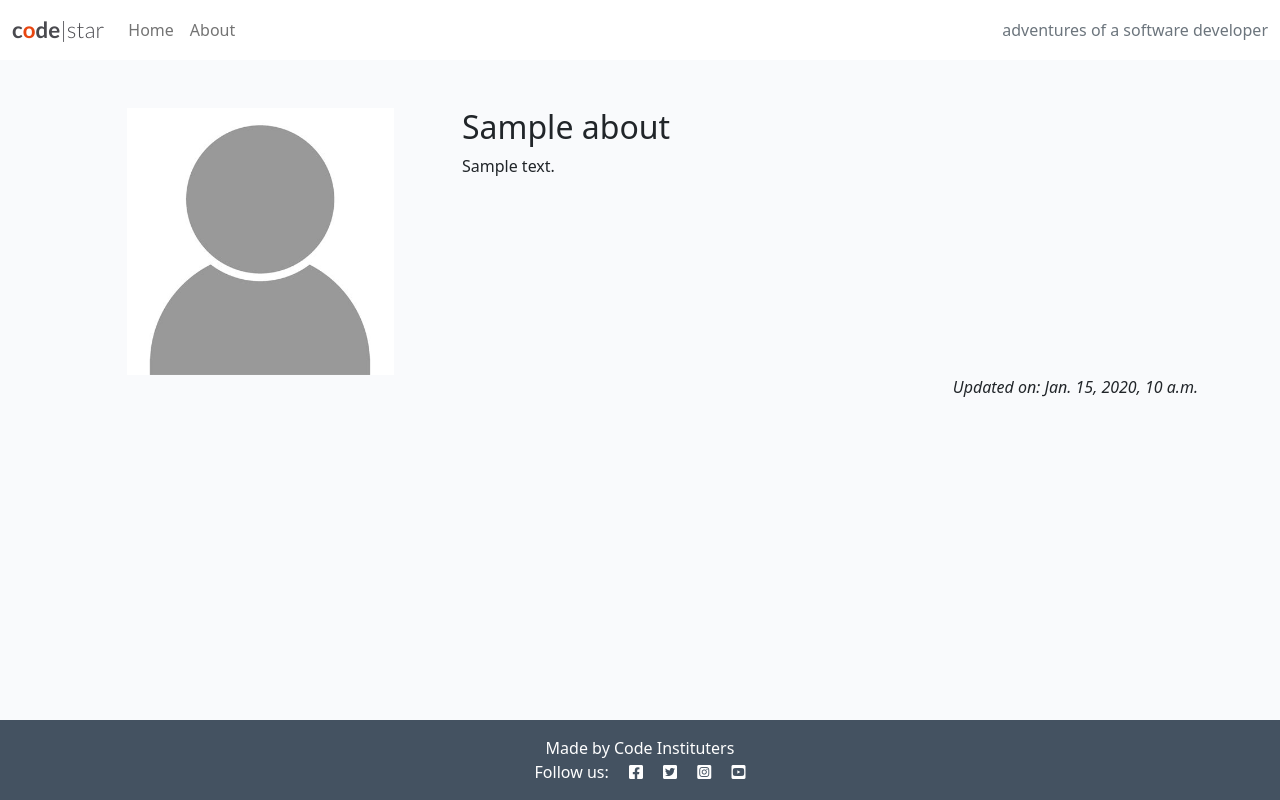
After one commit to Zozo62442/django-blog, a Django app: template about/templates/about/about.html in a window 1280 px wide. The commit adds this page. Run offline with Django 4.2, Linux system fonts and the light colour scheme; the template is opened without the code that fills it: most values are stand-ins (such as "Sample title", 1, 10 or a date in 2020).

Commit message:
add about section

```diff
--- /dev/null
+++ b/about/templates/about/about.html
@@ -0,0 +1,24 @@
+{% extends 'base.html' %}
+{% block content %}
+{% load static %}
+<div class="container mt-5">
+  <div class="row">
+    <div class="col-4 text-center">
+      <img src="{% static 'images/nobody.jpg' %}" width="75%" />
+    </div>
+    <div class="col-8">
+      <!-- Title goes between these h2 tags -->
+      <h2>{{ about.title }}</h2>
+      <!-- Content goes directly underneath this -->
+      {{ about.content | safe }}
+    </div>
+  </div>
+  <div class="row">
+    <div class="col text-right">
+      <!-- Updated on field goes in here -->
+
+      <p class="text-end"><em>Updated on: {{ about.updated_on }}</em></p>
+    </div>
+  </div>
+</div>
+{% endblock content %}
--- /dev/null
+++ b/about/urls.py
@@ -0,0 +1,6 @@
+from .templates.about import views
+from django.urls import path
+
+urlpatterns = [
+    path('', views.about_me, name='about'),
+]
--- a/blog/urls.py
+++ b/blog/urls.py
@@ -2,6 +2,8 @@ from . import views
 from django.urls import path
 
 urlpatterns = [
-    path('', views.PostList.as_view(), name='home'),
-    path('<slug:slug>/', views.post_detail, name='post_detail'),
+    path("about/", include("about.urls"), name="about-urls"),
+    path('admin/', admin.site.urls),
+    path('summernote/', include('django_summernote.urls')),
+    path("", include("blog.urls"), name="blog-urls"),
 ]
--- a/codestar/settings.py
+++ b/codestar/settings.py
@@ -47,6 +47,7 @@ INSTALLED_APPS = [
     'django.contrib.staticfiles',
     'blog',
     'django_summernote',
+    'about',
 ]
 
 MIDDLEWARE = [
--- a/templates/base.html
+++ b/templates/base.html
@@ -1,6 +1,7 @@
 {% load static %}
 
 {% url 'home' as home_url %}
+{% url 'about' as about_url %}
 
 <!DOCTYPE html>
 <html class="h-100" lang="en">
@@ -43,7 +44,10 @@
                         <a class="nav-link {% if request.path == home_url %}active{% endif %}" aria-current="page"
                             href="{% url 'home' %}">Home</a>
                     </li>
-
+                    <li class="nav-item">
+                        <a class="nav-link {% if request.path == about_url %}active{%endif%}" aria-current="page"
+                        href="{% url 'about' %}">About</a>
+                    </li>
                 </ul>
                 <span class="navbar-text text-muted">
                     adventures of a software developer
```
Also changed, not shown: about/admin.py (added, +9 -0 lines), about/models.py (added, +10 -0 lines), about/views.py (added, +15 -0 lines), requirements.txt (+1 -13 lines), static/images/nobody.jpg (added).
